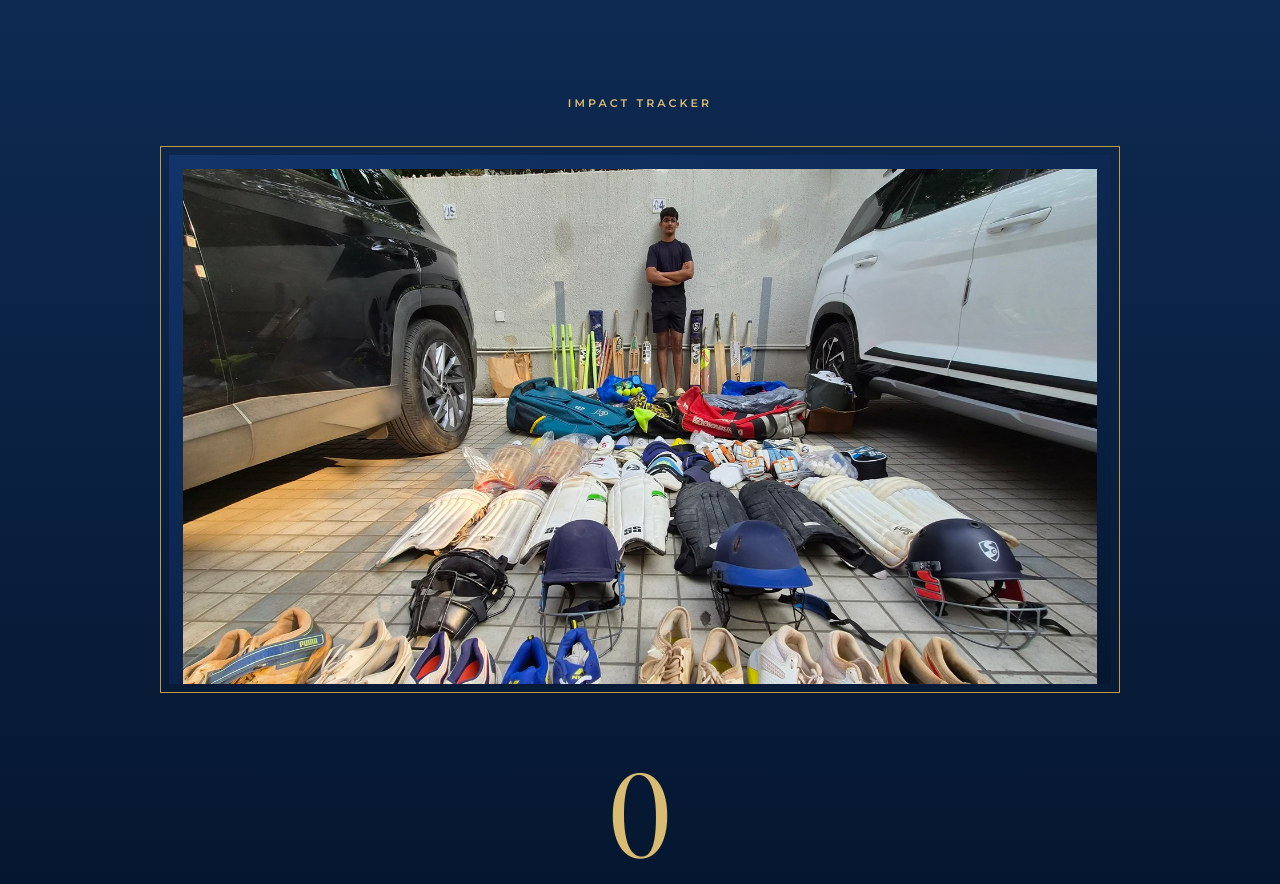
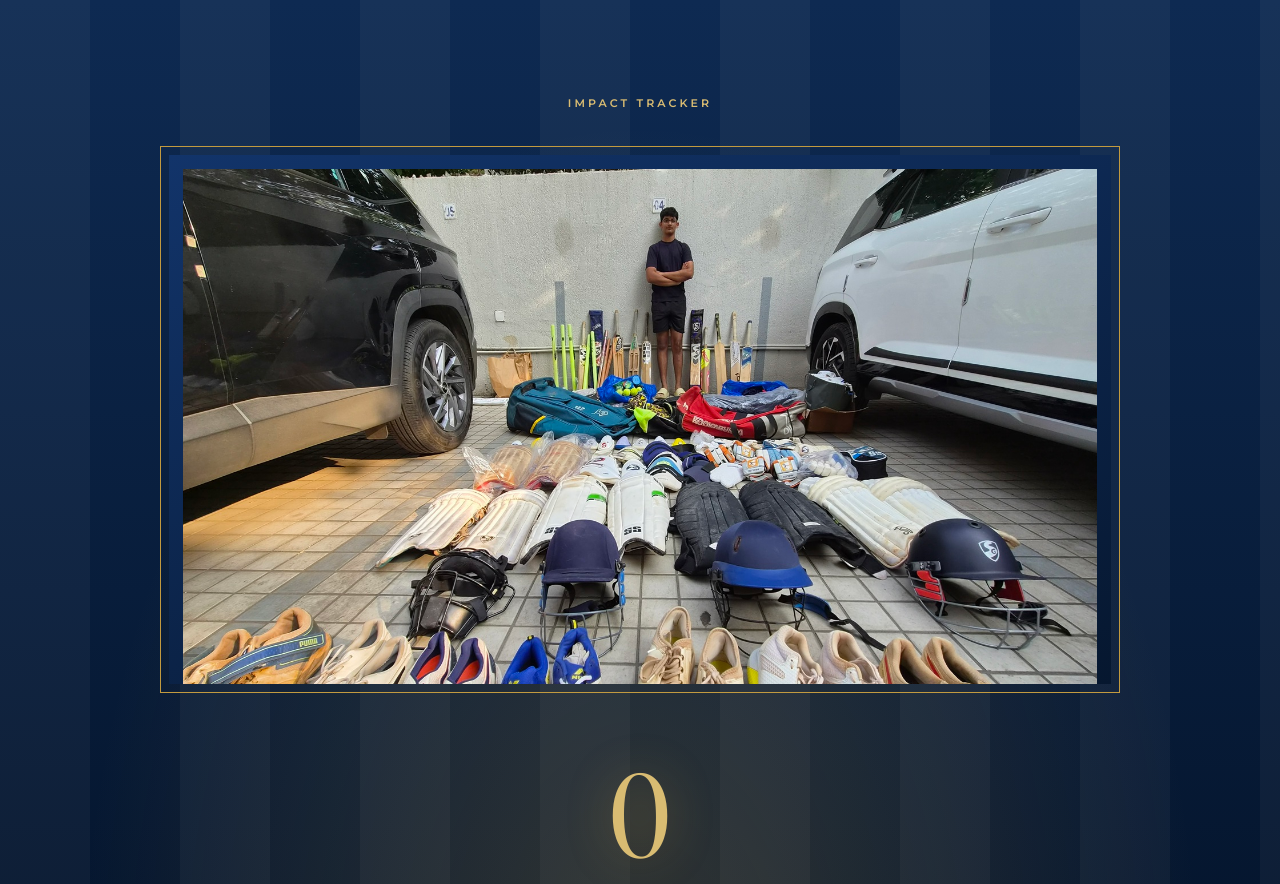
Before and after one commit to Siddhant-Sanghvi/the_next_innnings, a plain HTML site: page impact.html in a window 1280 px wide. Shown: the part 68-952 px from the top of the page. Drawn offline with nearby package versions, Linux system fonts and the light colour scheme.

Commit message:
Add styles for impact page background and text shadow

```diff
--- a/style.css
+++ b/style.css
@@ -62,3 +62,5 @@ figure{margin:0}figcaption{font-size:13px;color:var(--mute);margin-top:8px}
 @media(max-width:780px){.hero .in{grid-template-columns:1fr;gap:40px;text-align:center}.hero .tag{margin-left:auto;margin-right:auto}.pf{max-width:300px;margin:0 auto}.band{padding:72px 20px}.bar nav a{margin:0 14px 0 0}.mission{padding:32px 24px}}
 @media(prefers-reduced-motion:reduce){html{scroll-behavior:auto}}
 .hero[style]{background-size:cover;background-position:center}
+body[data-page="impact"] .navy.band{background:radial-gradient(ellipse at 50% 100%,rgba(194,154,63,.24),transparent 62%),repeating-linear-gradient(90deg,rgba(255,255,255,.035) 0 90px,transparent 90px 180px),linear-gradient(180deg,#0E2A52,var(--deep));border-bottom:1px solid var(--gold)}
+body[data-page="impact"] .big{text-shadow:0 0 44px rgba(194,154,63,.4)}
```
